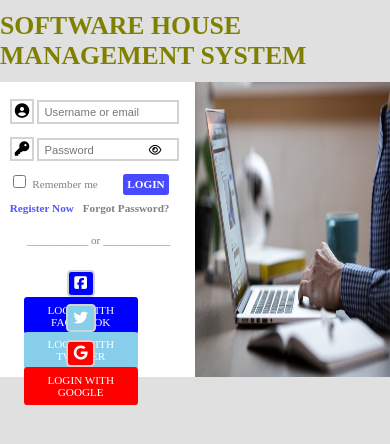
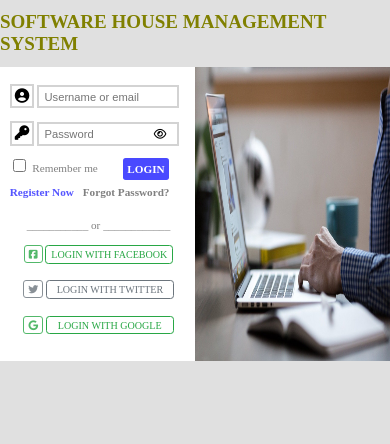
Before and after one commit to ZahidAliChandio/Project, a plain HTML site: page login.html in a window 390 px wide. Drawn offline with Linux system fonts and the light colour scheme.

Commit message:
Added Responsiveness and Design in Login Page

```diff
--- a/login.html
+++ b/login.html
@@ -41,7 +41,7 @@
                 <div class="centerText my-3">
                     <span class="greyText">___________  or ____________</span>
                 </div>
-                <div id="loginFromSiteContainer">
+                <div id="login-from-sites-container">
                     <div class="loginFromSite">
                         <i class="fab fa-facebook-square icons siteIcons"></i>
                         <a href="#" id="facebookLogin" class="siteLogins"> LOGIN WITH FACEBOOK</a>
--- a/style.css
+++ b/style.css
@@ -33,11 +33,6 @@
     margin: 0;
     box-sizing: border-box;
 }
-/* .container{
-    height: 100%;
-    width: 100%;
-    background-color: black;
-} */
 body{
     background-color: rgb(224, 224, 224);
 }
@@ -72,7 +67,7 @@ body{
     text-decoration: none;
 }
 #software-house-heading{
-    font-size: 2.3rem;
+    font-size: 1.7rem;
     width: fit-content;
     color:olive;
     margin: 1rem auto;
@@ -80,8 +75,7 @@ body{
 #login-container{
     display: grid;
     grid-template-columns: 50% 50%;
-    margin: 2.5em 7em 0 7em;
-    /* border: 2px solid blue; */
+    margin: 3% 12% 0 12%;
 }
 #loginLeft{
     padding: 5% 4% 5% 5%;
@@ -107,7 +101,7 @@ body{
     border: 2px solid rgb(211, 211, 211);
 }
 .fa-eye{
-    margin-left: -33px;
+    margin-left: -2.5rem;
     cursor: pointer;
 }
 
@@ -133,62 +127,77 @@ body{
     cursor: pointer;
     text-decoration: none;
 }
-#loginFromSiteContainer{
+#login-from-sites-container{
     display: grid;
-    grid-template-columns:80%;
+    justify-content: center;
     grid-template-rows: 3.1rem 3.2rem 3.2rem;
     margin-top:1.3em;
 }
 .loginFromSite{
-    margin: 0.8rem 0 0 0;
     text-align: center;
 }
 .siteIcons{
     display: inline-block;
+    font-size: 0.9rem;
+    opacity: 0.8;
     padding: 0.3em 0.4em;
     border-radius: 0.3em;
 }
-.fa-facebook-square{
-    background-color: blue;
-    color: white;
-}
-.fa-twitter{
-    background-color: skyblue;
-    color: white;
-}
-.fa-google{
-    background-color: red;
-    color:white;
-}
 .siteLogins{
-    padding: 0.6rem 0;
+    padding: 0.25rem 0;
     color: white;
     display: inline-block;
-    width: 80%;
+    font-size: 0.9rem;
+    width: 11.4rem;
     text-decoration: none;
     border-radius: 0.3rem;
 }
-#facebookLogin{
-    background-color: blue;
+#googleLogin,.fa-google,#facebookLogin,.fa-facebook-square{
+    color: #28a745;
+    background-color: transparent;
+    border:1px solid #28a745;
+}
+#facebookLogin:hover, #googleLogin:hover,.fa-google:hover,.fa-facebook-square:hover{
+    background-color: #28a745;
+    color:white;
+    transition: all 0.3s ease-in;
+}
+#twitterLogin,.fa-twitter{
+    color: #6c757d;
+    background-color: transparent;
+    border:1px solid #6c757d;
+}
+#twitterLogin:hover,.fa-twitter:hover{
+    background-color: #6c757d;
     color: white;
+    transition: all 0.3s ease-in;
 }
-#twitterLogin{
-    background-color: skyblue;
-    color: white;
-}
-#googleLogin{
-    background-color: red;
-    color: white;
-}
+
 #loginRightImage{
     max-width: 100%;
     height: 100%;
 }
+
+@media only screen and (max-width: 800px){
+    html{
+        font-size: 85%;
+    }
+}
 @media only screen and (max-width: 600px){
+    html{
+        font-size: 72%;
+    }
+    #login-container{
+        margin: 3% 8% 0 8%;
+
+    }
+}
+@media only screen and (max-width: 450px){
     html{
         font-size: 70%;
     }
     #login-container{
-        margin:0;
+        margin: 3% 0% 0 0%;
+        /* margin: 0; */
     }
 }
```
